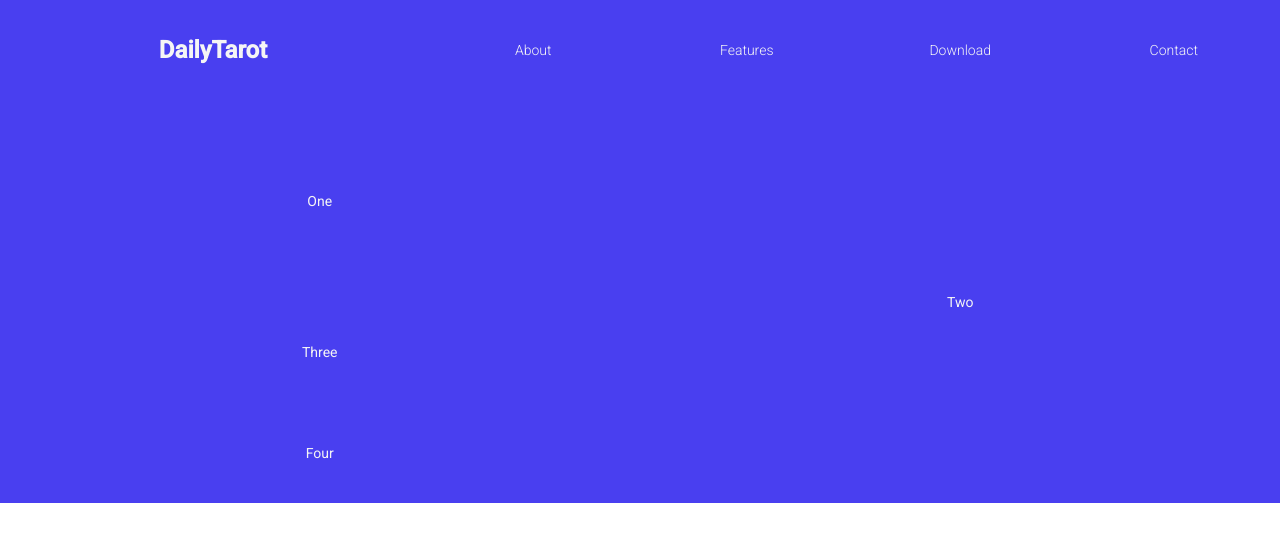
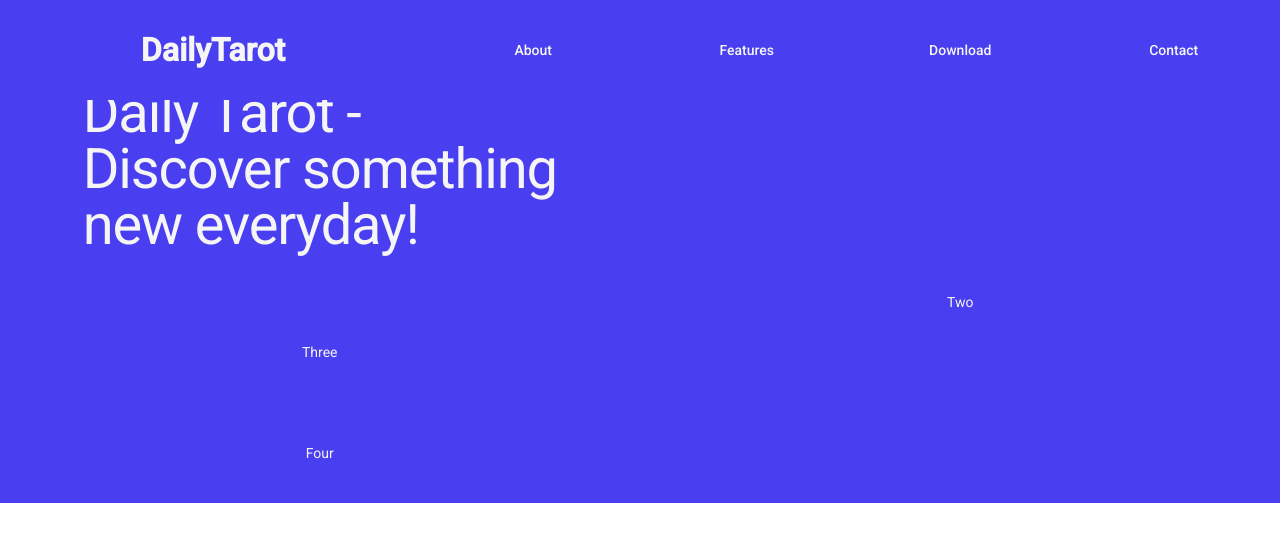
Before and after one commit to lucas-goldner/Dailytarot-Website, an Angular app: page / in a window 1280 px wide. Shown: the top 542 px of the page. Built offline with nearby package versions, Linux system fonts and the light colour scheme.

Commit message:
Implemented a small but powerful media query

```diff
--- a/src/app/page-one/page-one.component.css
+++ b/src/app/page-one/page-one.component.css
@@ -1,13 +1,22 @@
 .container {
   background-color: #493ff0;
   color: whitesmoke;
+  font-family: -apple-system, BlinkMacSystemFont, "Segoe UI", Roboto, Oxygen,
+    Ubuntu, Cantarell, "Open Sans", "Helvetica Neue", sans-serif Helvetica,
+    Arial, sans-serif;
 }
 
 .navTitle {
   font-weight: bold;
-  font-size: x-large;
+  font-size: xx-large;
+}
+
+@media screen and (max-width: 1000px) {
+  .navTitle {
+    font-size: x-large;
+  }
 }
 
 .navText {
-  font-weight: lighter;
+  font-weight: 500;
 }
--- a/src/app/page-one/page-one.component.html
+++ b/src/app/page-one/page-one.component.html
@@ -10,7 +10,13 @@
   </mat-grid-list>
 
   <mat-grid-list *ngIf="!isTouch" cols="2" rows="4" rowHeight="{{ mobHeight }}">
-    <mat-grid-tile rowspan="2" colspan="1"> One </mat-grid-tile>
+    <mat-grid-tile rowspan="2" colspan="1">
+      <h1 class="mat-display-3">
+        Daily Tarot - <br />
+        Discover something <br />
+        new everyday!
+      </h1>
+    </mat-grid-tile>
     <mat-grid-tile rowspan="4" colspan="1"> Two </mat-grid-tile>
     <mat-grid-tile rowspan="1" colspan="1"> Three </mat-grid-tile>
     <mat-grid-tile rowspan="1" colspan="1"> Four </mat-grid-tile>
--- a/src/app/page-one/page-one.component.ts
+++ b/src/app/page-one/page-one.component.ts
@@ -19,7 +19,11 @@ export class PageOneComponent implements OnInit {
   isTouch: any;
 
   tiles: Tile[] = [
-    { text: 'DailyTarot', cols: 2, class: 'navTitle' },
+    {
+      text: 'DailyTarot',
+      cols: 2,
+      class: 'navTitle',
+    },
     { text: 'About', cols: 1, class: 'navText' },
     { text: 'Features', cols: 1, class: 'navText' },
     { text: 'Download', cols: 1, class: 'navText' },
@@ -37,7 +41,6 @@ export class PageOneComponent implements OnInit {
     var el = document.createElement('div');
     el.setAttribute('ontouchstart', 'return;');
     this.isTouch = typeof el.ontouchstart === 'function';
-    console.log(this.isTouch);
   }
 
   ngOnInit(): void {
```
